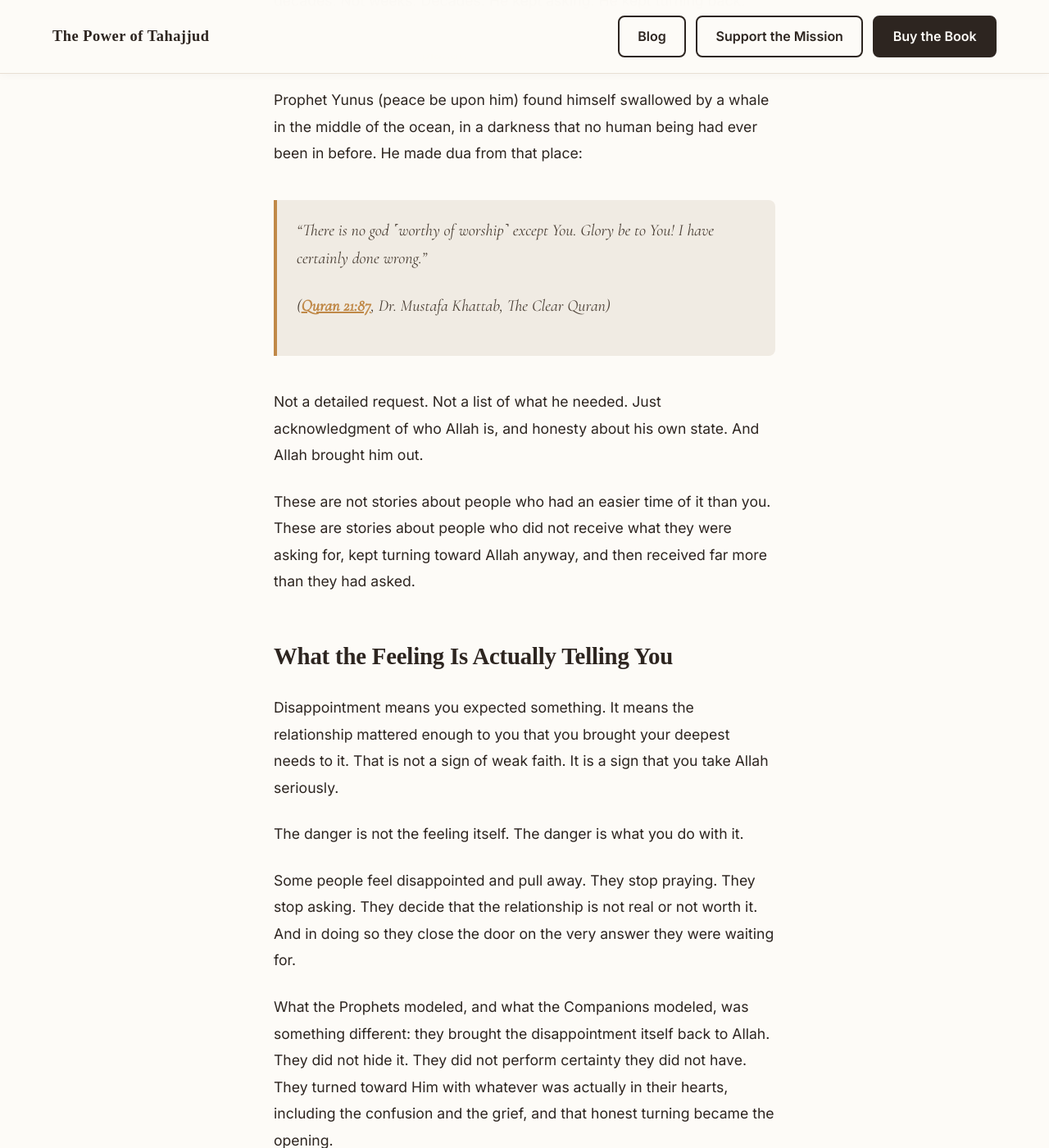
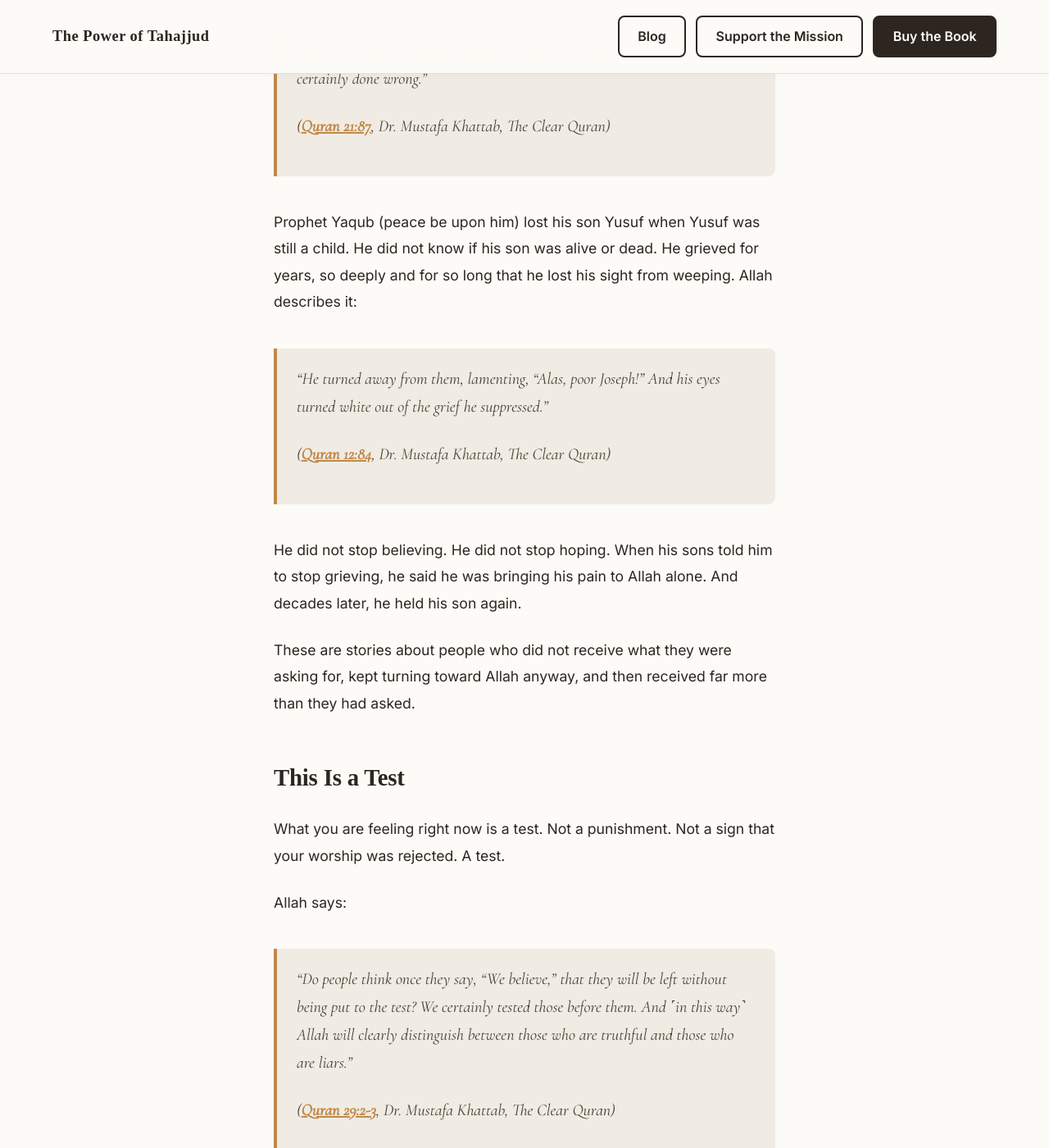
Before and after one commit to Omnitryx-Inc/tahajjud-fe-main, a Jekyll site: the page built from _posts/2026-03-29-disappointed-in-allah.md, in a window 1280 px wide and 1400 px high, scrolled down 2339 px. Shown: the whole window at 82% size. Built offline with Jekyll 4.4.1, drawn with Linux system fonts in a browser that asks for light colours; some web fonts are replaced; some of the changed text lies outside the part shown.

Commit message:
adjustments

```diff
--- a/2026-03-29-disappointed-in-allah.md
+++ b/_posts/2026-03-29-disappointed-in-allah.md
@@ -25,21 +25,19 @@
 
 ## You Are Not the First Person to Feel This
 
-The Companions of the Prophet ﷺ, the best generation of Muslims, people who had seen miracles with their own eyes, reached a moment where they asked this:
+The Messengers of Allah were tested. The people who believed them were tested. The Companions were tested. Allah says:
 
-> *"Or do you think you will enter Paradise without being tested like those before you? They were struck by suffering and adversity and were so ˹violently˺ shaken that ˹even˺ the Messenger and the believers with him cried out, 'When will Allah's help come?' Indeed, Allah's help is ˹always˺ near."*
+> *”Do you think you will be admitted into Paradise without being tested like those before you? They were afflicted with suffering and adversity and were so ˹violently˺ shaken that ˹even˺ the Messenger and the believers with him cried out, “When will Allah’s help come?” Indeed, Allah’s help is ˹always˺ near.”*
 >
 > ([Quran 2:214](https://quran.com/2/214), Dr. Mustafa Khattab, The Clear Quran)
 
-Read that slowly. These were people standing beside the Prophet ﷺ himself. They were being shaken so hard that they cried out: when is the help coming? And Allah did not rebuke them for the question. He answered it. He said: it is near. It was already near.
-
-That question, the one that feels like doubt, the one that feels dangerous to even admit, was recorded in the Quran forever. Not as a warning about what not to feel. As a description of what faith actually looks like when it is being tested.
+And so are you. This is not a sign that you are abandoned. It is a sign that you are in the same company as everyone who came before you and held on.
 
 ## The Prophets Waited Too
 
 Prophet Ayyub (peace be upon him) lost his health, his wealth, and his family. He did not receive an immediate answer. For years, he endured. When he finally spoke, he did not demand. He simply said:
 
-> *"˹Remember˺ when he cried out to his Lord, 'I have been touched with adversity, and You are the Most Merciful of the merciful.'"*
+> *"And ˹remember˺ when Job cried out to his Lord, “I have been touched with adversity, and You are the Most Merciful of the merciful."*
 >
 > ([Quran 21:83](https://quran.com/21/83), Dr. Mustafa Khattab, The Clear Quran)
 
@@ -53,19 +51,41 @@
 >
 > ([Quran 21:87](https://quran.com/21/87), Dr. Mustafa Khattab, The Clear Quran)
 
-Not a detailed request. Not a list of what he needed. Just acknowledgment of who Allah is, and honesty about his own state. And Allah brought him out.
+Prophet Yaqub (peace be upon him) lost his son Yusuf when Yusuf was still a child. He did not know if his son was alive or dead. He grieved for years, so deeply and for so long that he lost his sight from weeping. Allah describes it:
 
-These are not stories about people who had an easier time of it than you. These are stories about people who did not receive what they were asking for, kept turning toward Allah anyway, and then received far more than they had asked.
+> *"He turned away from them, lamenting, “Alas, poor Joseph!” And his eyes turned white out of the grief he suppressed."*
+>
+> ([Quran 12:84](https://quran.com/12/84), Dr. Mustafa Khattab, The Clear Quran)
 
-## What the Feeling Is Actually Telling You
+He did not stop believing. He did not stop hoping. When his sons told him to stop grieving, he said he was bringing his pain to Allah alone. And decades later, he held his son again.
 
-Disappointment means you expected something. It means the relationship mattered enough to you that you brought your deepest needs to it. That is not a sign of weak faith. It is a sign that you take Allah seriously.
+These are stories about people who did not receive what they were asking for, kept turning toward Allah anyway, and then received far more than they had asked.
 
-The danger is not the feeling itself. The danger is what you do with it.
+## This Is a Test
 
-Some people feel disappointed and pull away. They stop praying. They stop asking. They decide that the relationship is not real or not worth it. And in doing so they close the door on the very answer they were waiting for.
+What you are feeling right now is a test. Not a punishment. Not a sign that your worship was rejected. A test.
 
-What the Prophets modeled, and what the Companions modeled, was something different: they brought the disappointment itself back to Allah. They did not hide it. They did not perform certainty they did not have. They turned toward Him with whatever was actually in their hearts, including the confusion and the grief, and that honest turning became the opening.
+Allah says:
+
+> *"Do people think once they say, “We believe,” that they will be left without being put to the test? We certainly tested those before them. And ˹in this way˺ Allah will clearly distinguish between those who are truthful and those who are liars."*
+>
+> ([Quran 29:2-3](https://quran.com/29/2), Dr. Mustafa Khattab, The Clear Quran)
+
+The test is not whether you get what you asked for. The test is what you do when you do not. Do you keep praying? Do you keep believing that Allah is good, that He is wise, that He knows what you do not know? Or do you walk away?
+
+And here is the hope in that: Allah also says:
+
+> *"Allah does not require of any soul more than what it can afford"*
+>
+> ([Quran 2:286](https://quran.com/2/286), Dr. Mustafa Khattab, The Clear Quran)
+
+This moment, as heavy as it feels, is not beyond you. Allah knows exactly what you can carry. He would not have placed this in your path if you could not come through it.
+
+## Be Careful of Shaitan in This Moment
+
+This is exactly the moment Shaitan is waiting for. When you are tired, when you feel unheard, when your hope is low, he comes with whispers. He wants you to feel like it is pointless. He wants you to stop making dua. He wants the disappointment to become distance between you and Allah. Because the moment you stop turning to Allah is the moment he wins.
+
+Do not give him that. The fact that you are feeling this does not mean it is true. It means you are being tested, and the test is right here: will you stay?
 
 ## Allah Sees What Your Worship Cost You
 
@@ -77,7 +97,7 @@
 
 And he said:
 
-> *"No Muslim makes supplication but that he is given one of three things: either his supplication is answered quickly, or it is stored up for him in the Next World, or an evil equal to it is averted from him."*
+> *"No Muslim makes supplication - unless he is someone who has cut off his relatives - but that he is given one of three things: either his supplication is answered quickly, or it is stored up for him in the Next World, or an evil equal to it is averted from him."*
 >
 > ([Al-Adab Al-Mufrad 710](https://sunnah.com/adab:710))
 
@@ -89,16 +109,14 @@
 
 ## What to Do With the Feeling Right Now
 
-Do not suppress it. Do not pretend it is not there. And do not let it be the thing that pulls you away from the only One who can actually answer it.
+Acknowledge it. Do not bury it or pretend it is not there. Bring it to Allah directly. Tell Him you are tired. Tell Him you do not understand. Ask Him to strengthen your heart and keep you close to Him even in this.
 
-Bring the disappointment to Allah directly. Tell Him you are tired. Tell Him you do not understand why. Tell Him that you held up your side and you cannot see where He is in this. That honesty is not disrespect. It is the most intimate form of dua there is. It is the posture of someone who still believes, even when they cannot feel it.
+That is itself a dua. And it is one of the most honest ones you will ever make.
 
-Then get up for Tahajjud tonight. Not because it guarantees the specific outcome you are still hoping for. But because the last third of the night is the hour when Allah Himself asks who is calling on Him. And you have something real to bring.
+He heard you the first time. He heard every time after that. And He is still hearing you now. The fact that you found this article and read it to the end is not nothing. You are still looking. You are still reaching. That is a sign in itself.
 
-He heard you the first time. He heard every time after that. And He is still hearing you now.
+If you want to understand what Allah actually says about the dua you think was not answered, and why it was never wasted, read this next: [I Made Dua to Allah But He Did Not Answer](/blog/dua-not-answered/).
 
 ---
 
-*For everything you need to know about starting Tahajjud, visit our [Beginners Guide](/blog/tahajjud-for-beginners/).*
-
 *Read the accounts of people who kept showing up in the last third of the night even when they could not feel the answer coming. Pick up [The Power of Tahajjud](/).*
```
